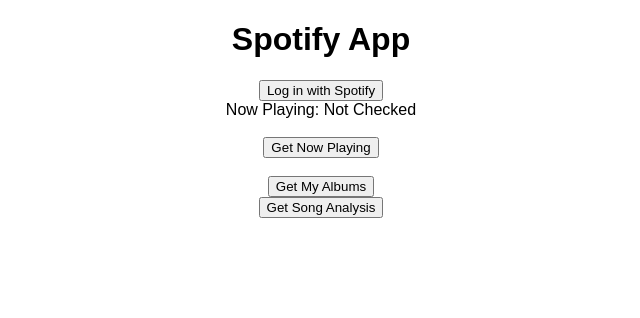
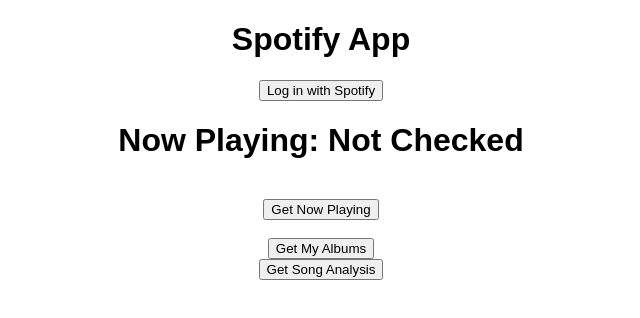
Before and after one commit to H0bbyist/soloProject, a React (Create React App) app in the folder spotify-app/: page / in a window 1280 px wide. Shown: the top 318 px of the page, without its empty margins (319-959 px from the left). Built offline with nearby package versions, Linux system fonts and the light colour scheme; what spotify-web-api-js would draw is missing.

Commit message:
separated into components

```diff
--- a/spotify-app/src/App.js
+++ b/spotify-app/src/App.js
@@ -1,22 +1,18 @@
 import React, { Component } from 'react';
 import './App.css';
+
+import Header from './components/Header';
+import NowPlaying from './components/NowPlaying';
+import MyAlbums from './components/MyAlbums';
+
 
 import Spotify from 'spotify-web-api-js';
 const spotify = new Spotify();
 
 class App extends Component {
-
   constructor(props) {
     super(props);
     const params = this.getHashParams();
-    this.state = {
-      loggedIn: params.access_token ? true : false,
-      myAlbums: '',
-      nowPlaying: {
-        name: 'Not Checked',
-        image: ''
-      }
-    }
     if (params.access_token) {
       spotify.setAccessToken(params.access_token);
     }
@@ -33,59 +29,14 @@
     return hashParams;
   }
 
-  getNowPlaying() {
-    spotify.getMyCurrentPlaybackState()
-    .then((res) => {
-      this.setState({
-        nowPlaying: {
-          name: res.item.name,
-          image: res.item.album.images[0].url
-        }
-      })
-    })
-  }
-
-  getSavedAlbums() {
-    spotify.getMySavedAlbums()
-    .then((res) => {
-      this.setState({
-        myAlbums: res.items[5].album.images[0].url
-      })
-      console.log(res)
-    })
-  }
-
-  getAnalysis() {
-    spotify.getAudioFeaturesForTrack('4AH8GJVosfrbfhe5NVTAnx')
-    .then((res) => {
-      console.log(res)
-    })
-  }
-
-
   render() {
     return (
       <div className="App">
-        <h1>Spotify App</h1>
-        <a href="http://localhost:8888">
-        <button>Log in with Spotify</button>
-        </a>
 
-        <div>Now Playing: { this.state.nowPlaying.name } </div>
-        <div>
-          <img src={ this.state.nowPlaying.image }/>
-          </div>
-          <button onClick={() => this.getNowPlaying()}>Get Now Playing
-          </button>
-          <div>
-            <img src={this.state.myAlbums} />
-          </div>
-          <button onClick={() => this.getSavedAlbums()}>Get My Albums
-          </button>
-          <div>
-            </div>
-          <button onClick={() => this.getAnalysis()}>Get Song Analysis
-          </button>
+        <Header />
+        <NowPlaying />
+        <MyAlbums />
+
       </div>
     );
   }
--- /dev/null
+++ b/spotify-app/src/components/Header.js
@@ -0,0 +1,18 @@
+import React, { Component } from 'react';
+
+
+class Header extends Component {
+
+    render() {
+        return (
+            <div>
+                <h1>Spotify App</h1>
+                <a href="http://localhost:8888">
+                <button>Log in with Spotify</button>
+                </a>
+            </div>
+        )
+    }
+}
+
+export default Header
--- /dev/null
+++ b/spotify-app/src/components/MyAlbums.js
@@ -0,0 +1,51 @@
+import React, { Component } from 'react';
+
+import Spotify from 'spotify-web-api-js';
+const spotify = new Spotify();
+
+
+class MyAlbums extends Component {
+    constructor(props) {
+        super(props);
+        this.state = {
+            myAlbums: '',
+
+        }
+    }
+
+
+
+    getSavedAlbums() {
+        spotify.getMySavedAlbums()
+        .then((res) => {
+          this.setState({
+            myAlbums: res.items[9].album.images[0].url
+          })
+          console.log(res)
+        })
+      }
+
+      getAnalysis() {
+        spotify.getAudioFeaturesForTrack('4AH8GJVosfrbfhe5NVTAnx')
+        .then((res) => {
+          console.log(res)
+        })
+      }
+
+    render() {
+        return(
+        <div>
+            <div>
+            <img src={this.state.myAlbums} />
+          </div>
+          <button onClick={() => this.getSavedAlbums()}>Get My Albums
+          </button>
+          <div>
+            </div>
+          <button onClick={() => this.getAnalysis()}>Get Song Analysis
+          </button>
+        </div>
+        )
+    }
+}
+export default MyAlbums
--- /dev/null
+++ b/spotify-app/src/components/NowPlaying.js
@@ -0,0 +1,50 @@
+import React, { Component } from 'react';
+
+import Spotify from 'spotify-web-api-js';
+const spotify = new Spotify();
+
+
+class NowPlaying extends Component {
+    constructor(props) {
+        super(props);
+        this.state = {
+
+          myAlbums: '',
+          nowPlaying: {
+            name: 'Not Checked',
+            image: ''
+          }
+        }
+      }
+
+      getNowPlaying() {
+        spotify.getMyCurrentPlaybackState()
+        .then((res) => {
+          this.setState({
+            nowPlaying: {
+              name: res.item.name,
+              image: res.item.album.images[0].url
+            }
+          })
+        })
+      }
+
+
+      render() {
+          return(
+            <div>
+                <div>
+          <h1>Now Playing: { this.state.nowPlaying.name } </h1>
+
+        </div>
+        <div>
+          <img src={ this.state.nowPlaying.image }/>
+          </div>
+          <button onClick={() => this.getNowPlaying()}>Get Now Playing
+          </button>
+            </div>
+          )
+      }
+}
+
+export default NowPlaying
```
Also changed, not shown: spotify-app/src/store/reducer.js (added, +12 -0 lines), 1 other file (tests, documents, lock files or other folders).
